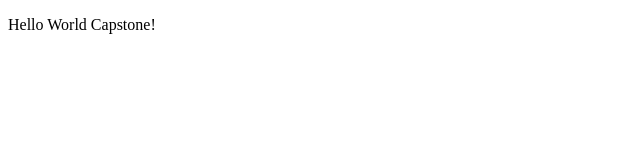
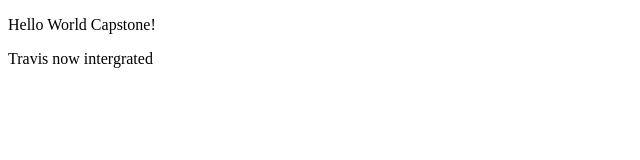
Before and after one commit to ChrisDuffyOne/capstone_1, a website: page public/index.html in a window 1280 px wide. Shown: the whole page, without its empty margins (0-640 px from the left). Drawn offline with Linux system fonts and the light colour scheme.

Commit message:
Travis and Heroku link try

```diff
--- a/public/index.html
+++ b/public/index.html
@@ -5,5 +5,6 @@
     </head>
     <body>
         <p>Hello World Capstone!</p>
+        <p>Travis now intergrated</p>
     </body>
 </html>
```
Also changed, not shown: .travis.yml.
